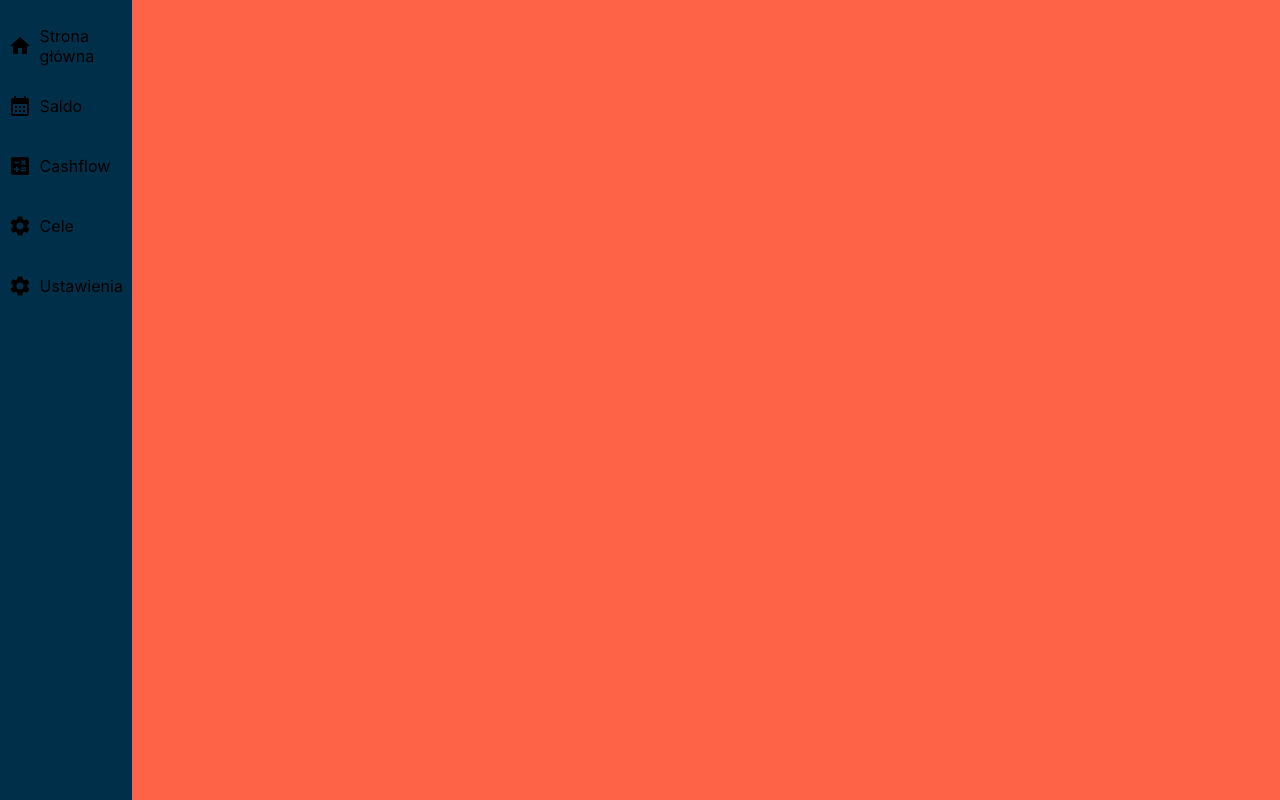
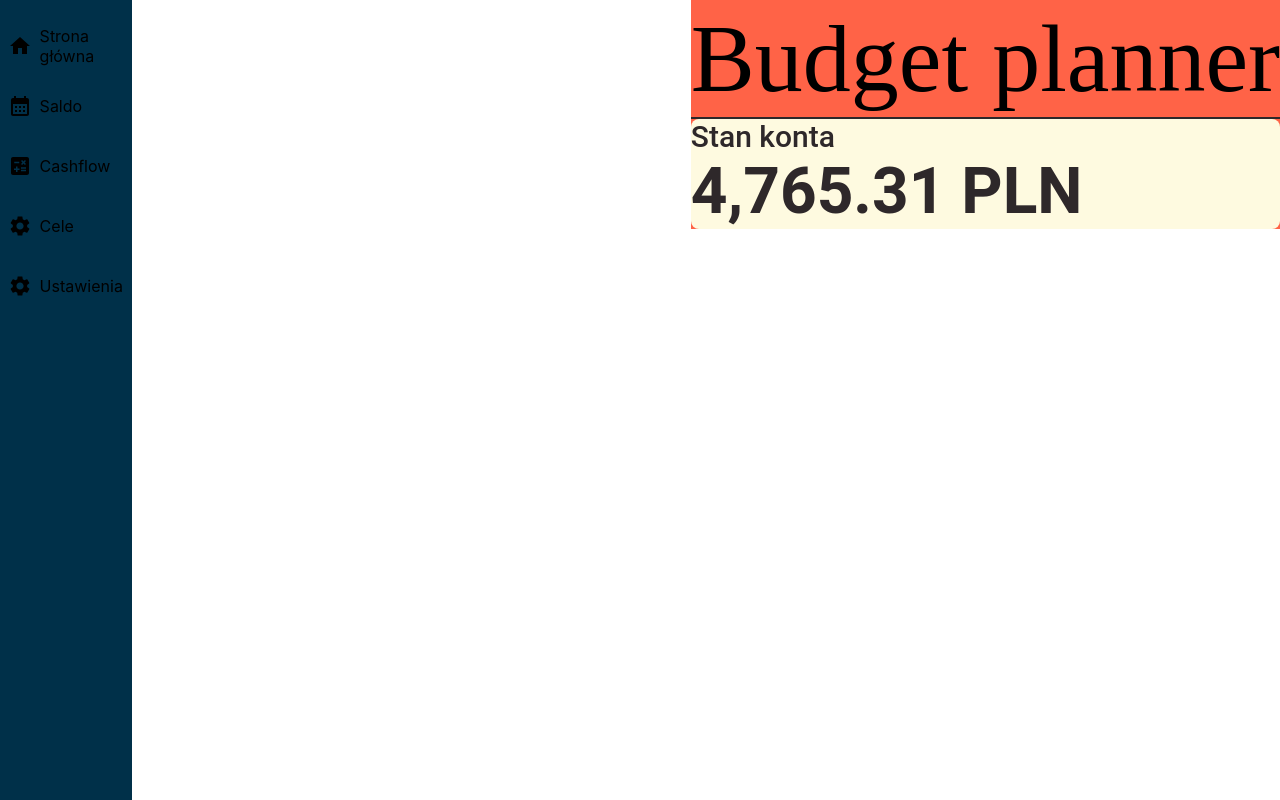
Before and after one commit to t-ukowski/Budget-planner, a React (Create React App) app in the folder frontend/: page / in a window 1280 px wide. Built offline with nearby package versions, Linux system fonts and the light colour scheme.

Commit message:
Balanced, Title components, additional styling

```diff
--- a/frontend/src/App.js
+++ b/frontend/src/App.js
@@ -1,10 +1,18 @@
 import './styles/main.scss';
-import Sidebar from './Components/Sidebar';
+import Sidebar from './components/Sidebar';
+import Balance from './components/scoreboards/Balance';
+import Title from './components/Title';
 
 function App() {
   return (
-    <div className="App">
-      <Sidebar />
+    <div className="app">
+      <aside>
+        <Sidebar />
+      </aside>
+      <main>
+        <Title text="Budget planner" />
+        <Balance />
+      </main>
     </div>
   );
 }
--- /dev/null
+++ b/frontend/src/Components/Title.js
@@ -0,0 +1,7 @@
+import React from 'react';
+
+function Title(text) {
+  return <div className="title">{text.text}</div>;
+}
+
+export default Title;
--- /dev/null
+++ b/frontend/src/Components/scoreboards/Balance.js
@@ -0,0 +1,12 @@
+import React from 'react';
+
+function Balance() {
+  return (
+    <div className="scoreboard large">
+      <div className="heading2">Stan konta</div>
+      <div className="heading1">4,765.31 PLN</div>
+    </div>
+  );
+}
+
+export default Balance;
--- a/frontend/src/styles/main.scss
+++ b/frontend/src/styles/main.scss
@@ -2,3 +2,5 @@
 
 @import "panel";
 @import "sidebar";
+@import "scoreboards";
+@import "title";
--- a/frontend/src/styles/panel.scss
+++ b/frontend/src/styles/panel.scss
@@ -1,12 +1,25 @@
-.App {
-    position: absolute;
-    height: 100vh;
-    width: 100vw;
+.app {
+    height: 100%;
     //background-color: $background-base;
-    background-color: tomato;
+    display: flex;
 }
 
 body {
     margin: 0;
     padding: 0;
+    overflow: hidden;
+    height: 100vh;
+    width: 100vw;
 }
+
+.panel {
+    position: relative;
+}
+
+aside {
+    flex: 1 0 10%;
+}
+main {
+    overflow-y: auto;
+    background-color: tomato;
+}
--- /dev/null
+++ b/frontend/src/styles/scoreboards.scss
@@ -0,0 +1,34 @@
+.scoreboard {
+    background-color: $bp-white;
+    border-radius: 8px;
+}
+
+.scoreboard .large {
+    width: 765px;
+    height: 195px;
+}
+
+.scoreboard .small {
+    width: 360px;
+    height: 158px;
+}
+
+.heading1 {
+    font-family: $basic-font;
+    font-style: normal;
+    font-weight: 600;
+    font-size: 64px;
+    line-height: 75px;
+
+    color: $bp-black;
+}
+
+.heading2 {
+    font-family: $basic-font;
+    font-style: normal;
+    font-weight: 500;
+    font-size: 30px;
+    line-height: 35px;
+
+    color: $bp-black;
+}
--- /dev/null
+++ b/frontend/src/styles/title.scss
@@ -0,0 +1,10 @@
+.title {
+    font-family: $title-font;
+    font-style: normal;
+    font-weight: 400;
+    font-size: 96px;
+    line-height: 117px;
+
+    border-bottom: 2px solid $bp-black;
+    width: fit-content;
+}
--- a/frontend/src/styles/variables.scss
+++ b/frontend/src/styles/variables.scss
@@ -7,9 +7,13 @@ $bp-yellow: #FCBF49;
 $bp-green: #A7C957;
 $bp-white: #FEFAE0;
 
-//Base
+// Base
 $background-base: $bp-orange 50%;
 
 // Sidebar
 $sidebar-closed-width: 132px;
 $sidebar-open-width: 431px;
+
+// Font
+$basic-font: 'Roboto', sans-serif;
+$title-font: 'Vidaloka';
```
Also changed, not shown: frontend/src/styles/sidebar.scss (indentation only), 2 other files (tests, documents, lock files or other folders).
